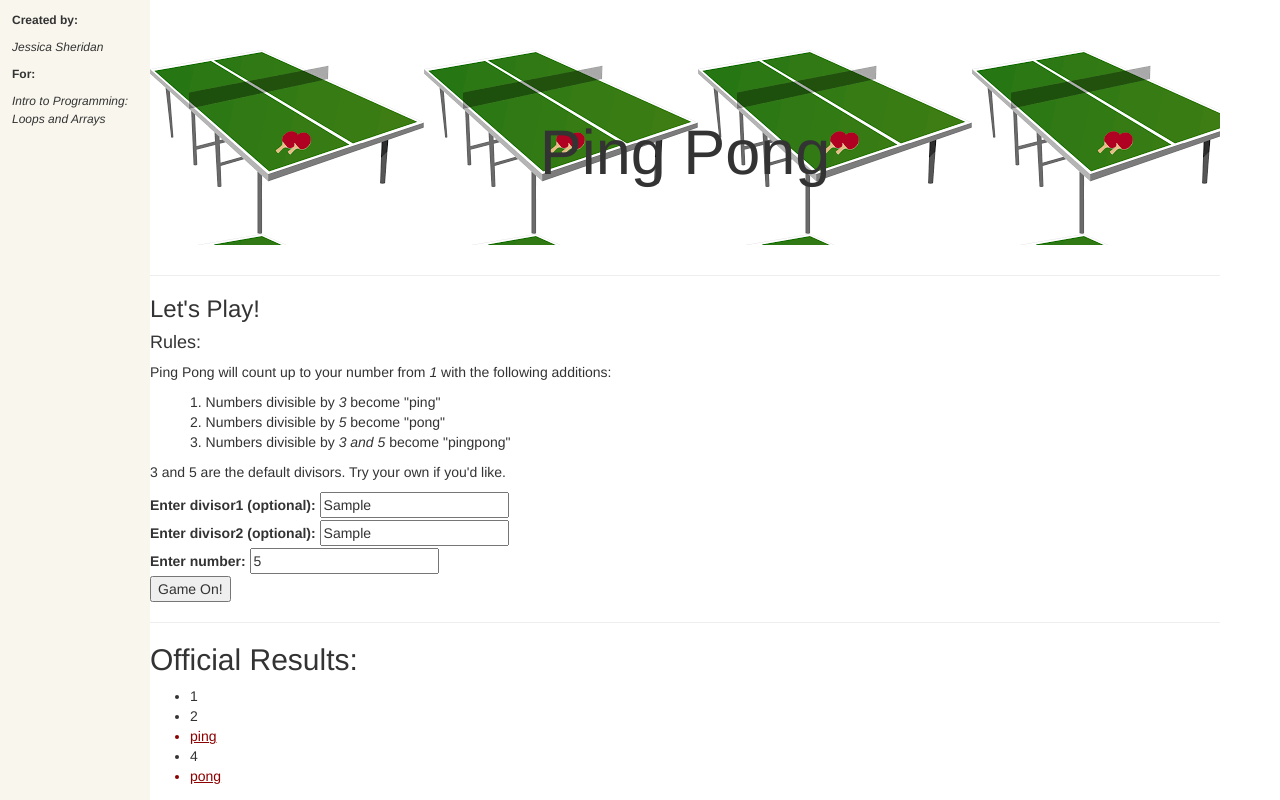
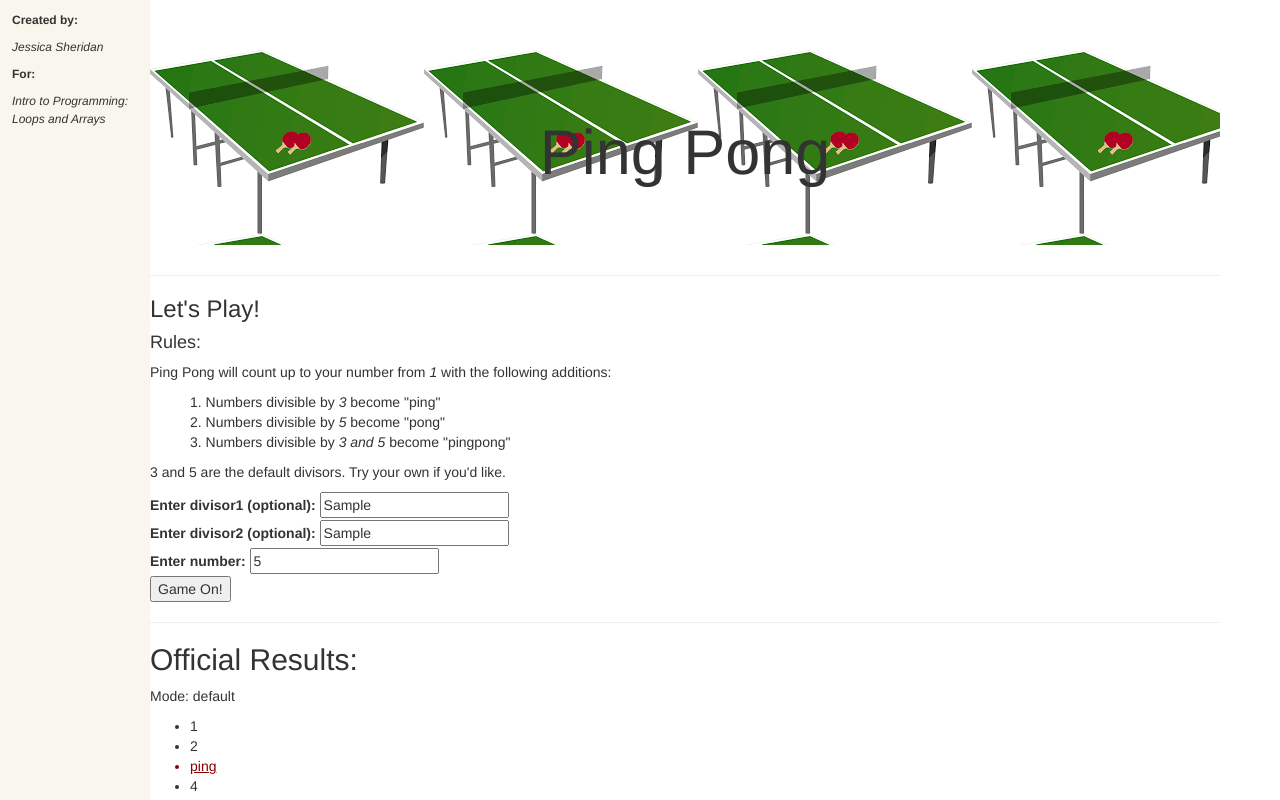
Before and after one commit to jessicakenney/ping-pong, a plain HTML site: page index.html in a window 1280 px wide. Both pictures are taken after typing "Sample", "Sample", "5" into the empty fields and a click on the button "Game On!". Shown: the top 800 px of the page. Drawn offline with Linux system fonts and the light colour scheme.

Commit message:
retrieved optional divisor , and mode variables for backend.

```diff
--- a/index.html
+++ b/index.html
@@ -46,6 +46,7 @@
       <hr class="my-4">
       <div class="results">
         <h2>Official Results:</h2>
+          <p>Mode: <span id="mode"></span></p>
           <ul>
           </ul>
       </div>
--- a/js/scripts.js
+++ b/js/scripts.js
@@ -55,14 +55,26 @@ $(document).ready(function() {
   // get optional values
   var optionalDivisors = [];
   $("form input:text").each(function(){
-    //var value = $(this).val();
     optionalDivisors.push($(this).val());
   });
-  alert(optionalDivisors);
+  var optionalMode = 0;
+  var optDivisor1 = optionalDivisors[0];
+  var optDivisor2 = optionalDivisors[1];
+  alert (optDivisor1 + optDivisor2);
+  if ( /^\d$/.test(optDivisor1) && /^\d$/.test(optDivisor2) ){
+    mode = "optionalDivisors";
+    alert("Optional Divisors ON");
+  } else {
+    mode = "default";
+  };
 
   var results = goPlay(inputNumber);
 
+
+  // display results
   $(".results").show();
+  $(".results #mode").text(mode);
+
   $(".results li").remove();
   results.forEach(function(result) {
     if (/^p/.test(result) ){
```
